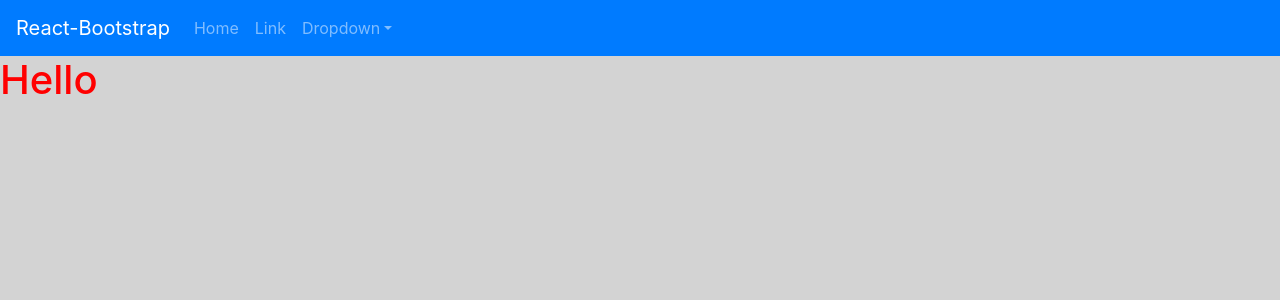
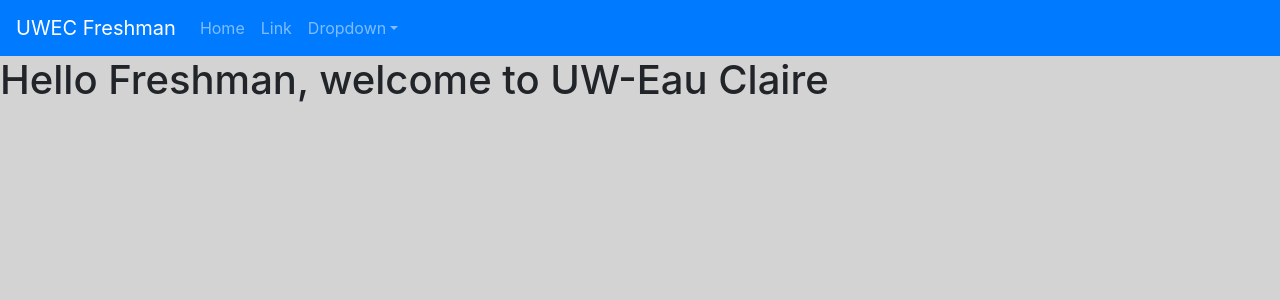
Before and after one commit to jflipp31698/Project-2-CS-268, a React (Create React App) app: page / in a window 1280 px wide. Shown: the top 300 px of the page. Built offline with nearby package versions, Linux system fonts and the light colour scheme.

Commit message:
Minor name tweaks

```diff
--- a/src/App.js
+++ b/src/App.js
@@ -7,7 +7,7 @@ function App() {
     <div className="App">
       <header>
         <Nbar/>
-        <h1>Hello</h1>
+        <h1>Hello Freshman, welcome to UW-Eau Claire</h1>
       </header>
     </div>
   )
--- a/src/components/Nbar.js
+++ b/src/components/Nbar.js
@@ -4,7 +4,7 @@ import 'bootstrap/dist/css/bootstrap.min.css'
 function Nbar() {
   return (
       <Navbar bg="primary" variant="dark"expand="lg">
-        <Navbar.Brand href="#home">React-Bootstrap</Navbar.Brand>
+        <Navbar.Brand href="#home">UWEC Freshman</Navbar.Brand>
         <Navbar.Toggle aria-controls="basic-navbar-nav" />
         <Navbar.Collapse id="basic-navbar-nav">
         <Nav className="mr-auto">
--- a/src/css/style.css
+++ b/src/css/style.css
@@ -2,5 +2,4 @@ body {
     margin: auto;
     padding: auto;
     background-color:lightgray;
-    color: red;
 }
```
Also changed, not shown: 1 other file (tests, documents, lock files or other folders).
